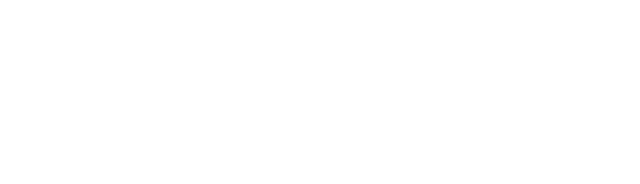
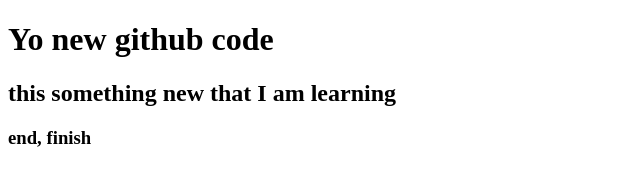
Before and after one commit to XZonRexA1/my-first-repo, a plain HTML site: page index.html in a window 1280 px wide. Shown: the whole page, without its empty margins (0-640 px from the left). Drawn offline with Linux system fonts and the light colour scheme.

Commit message:
added header

```diff
--- a/index.html
+++ b/index.html
@@ -7,6 +7,8 @@
     <title>My first Github Repo</title>
 </head>
 <body>
-
+    <h1>Yo new github code</h1>
+    <h2>this something new that I am learning</h2>
+    <h3>end, finish</h3>
 </body>
 </html>
```
